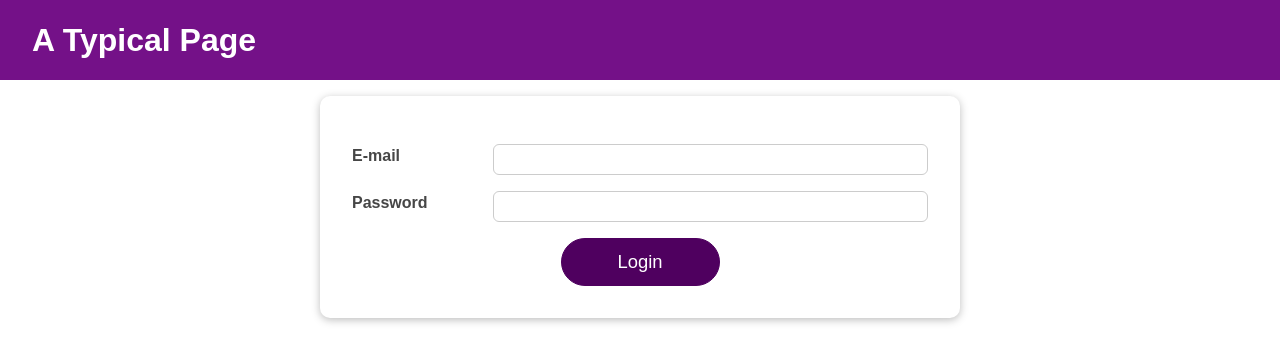
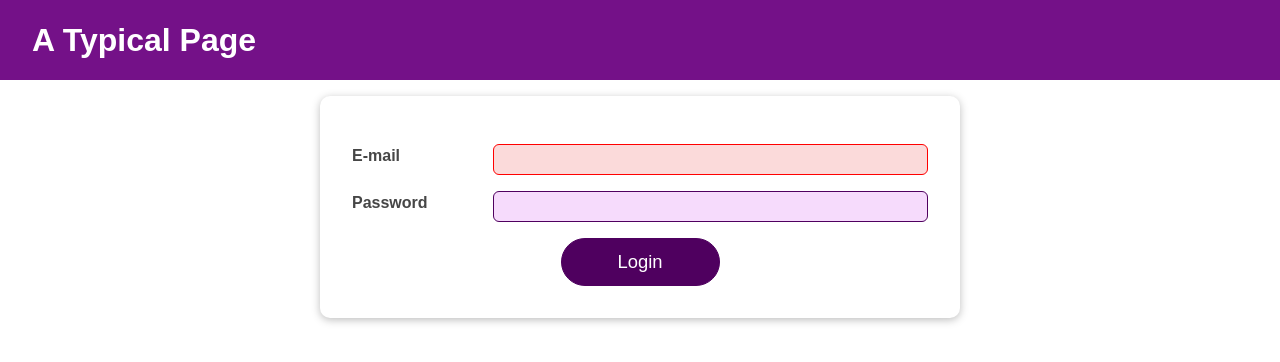
Before and after one commit to Coughdrops13/udemy-reactjs, a React (Create React App) app in the folder react-complete-guide-effects-reducers-contexts-REDO/: page / in a window 1280 px wide. Shown: the top 362 px of the page. Built offline with nearby package versions, Linux system fonts and the light colour scheme.

Commit message:
use useRef to focus on input when Input components are first rendered

```diff
--- a/react-complete-guide-effects-reducers-contexts-REDO/src/components/Login/Login.js
+++ b/react-complete-guide-effects-reducers-contexts-REDO/src/components/Login/Login.js
@@ -75,9 +75,12 @@ const Login = (props) => {
   const submitHandler = (event) => {
     event.preventDefault();
     if (formIsValid) {
+      authCtx.onLogin(emailState.value, passwordState.value);
+    } else if (!emailIsValid) {
+
+    } else {
 
     }
-    authCtx.onLogin(emailState.value, passwordState.value);
   };
 
   return (
--- a/react-complete-guide-effects-reducers-contexts-REDO/src/components/UI/Input/Input.js
+++ b/react-complete-guide-effects-reducers-contexts-REDO/src/components/UI/Input/Input.js
@@ -1,9 +1,13 @@
-import React from 'react';
+import React, { useRef, useEffect } from "react";
 
-import classes from './Input.module.css';
+import classes from "./Input.module.css";
 
 const Input = (props) => {
+  const inputRef = useRef();
 
+  useEffect(() => {
+    inputRef.current.focus();
+  }, []);
 
   return (
     <div
@@ -13,6 +17,7 @@ const Input = (props) => {
     >
       <label htmlFor={props.id}>{props.label}</label>
       <input
+        ref={inputRef}
         type={props.type}
         id={props.id}
         value={props.value}
```
